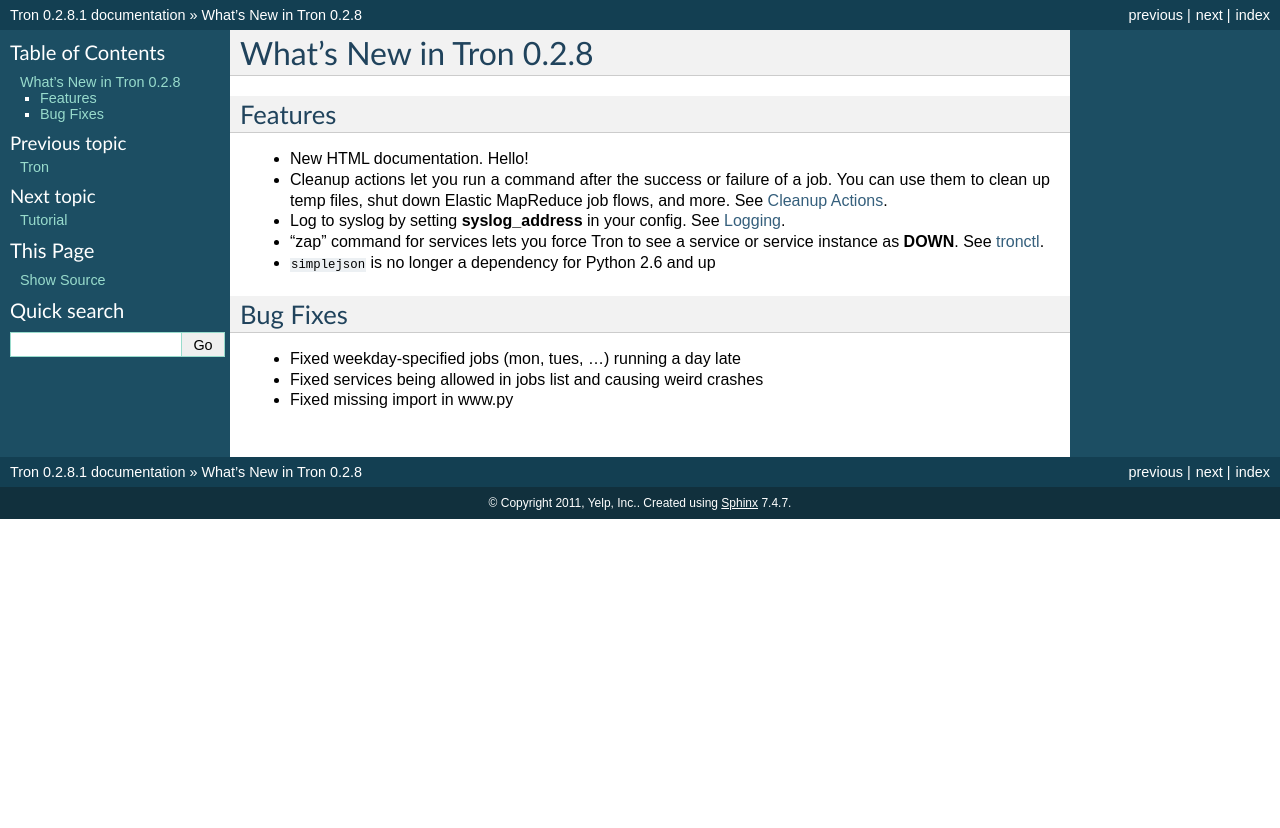
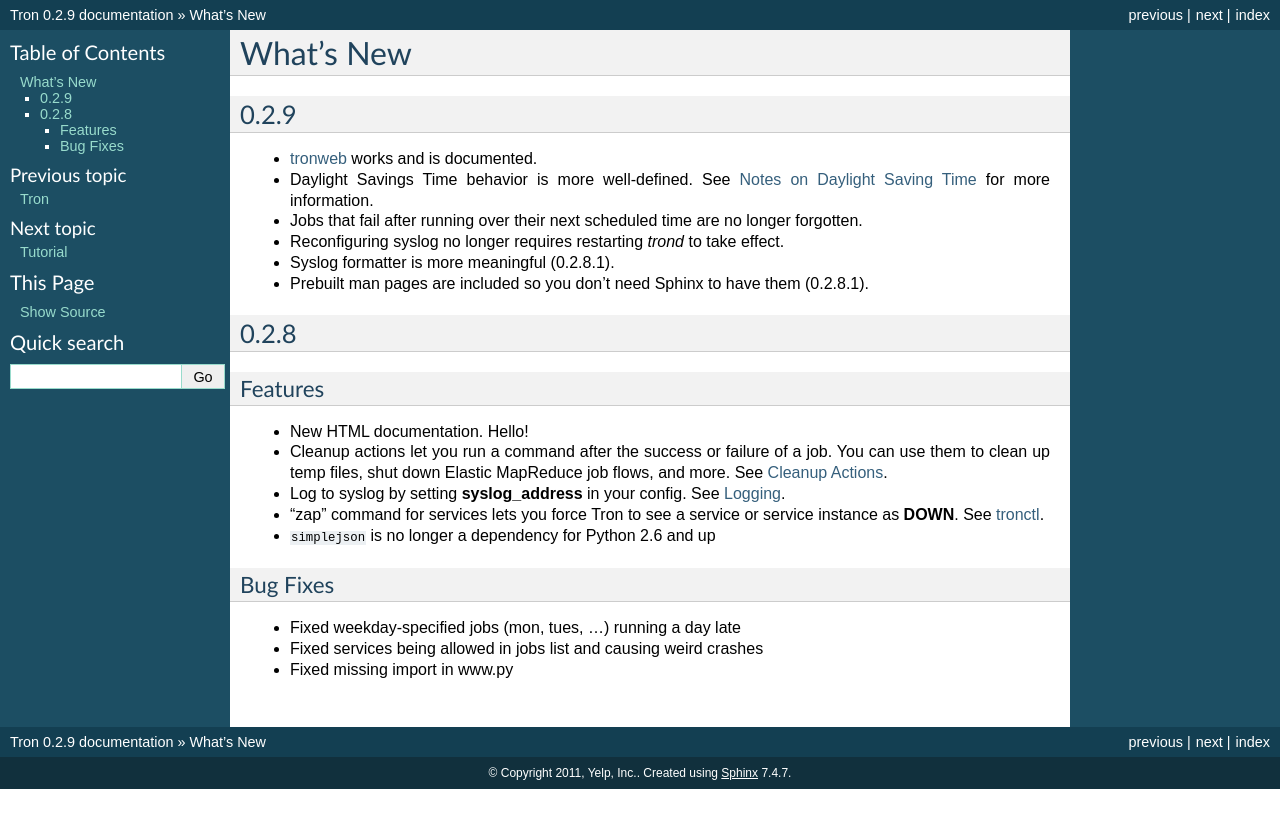
Before and after one commit to Yelp/Tron, a Sphinx documentation site: the page built from docs/whats-new.rst, in a window 1280 px wide. Shown: the top 828 px of the page. Built offline with Sphinx 7.4.7, drawn with Linux system fonts in a browser that asks for light colours.

Commit message:
Version information for 0.2.9

```diff
--- a/docs/tronweb.rst
+++ b/docs/tronweb.rst
@@ -1,3 +1,5 @@
+.. _tronweb:
+
 tronweb
 ========
 
--- a/docs/whats-new.rst
+++ b/docs/whats-new.rst
@@ -1,8 +1,24 @@
-What's New in Tron 0.2.8
-========================
+What's New
+==========
+
+0.2.9
+-----
+
+* :ref:`tronweb` works and is documented.
+* Daylight Savings Time behavior is more well-defined. See :ref:`dst_notes` for
+  more information.
+* Jobs that fail after running over their next scheduled time are no longer
+  forgotten.
+* Reconfiguring syslog no longer requires restarting `trond` to take effect.
+* Syslog formatter is more meaningful (0.2.8.1).
+* Prebuilt man pages are included so you don't need Sphinx to have them
+  (0.2.8.1).
+
+0.2.8
+-----
 
 Features
---------
+^^^^^^^^
 
 * New HTML documentation. Hello!
 * Cleanup actions let you run a command after the success or failure of a job.
@@ -15,7 +31,7 @@ Features
 * ``simplejson`` is no longer a dependency for Python 2.6 and up
 
 Bug Fixes
----------
+^^^^^^^^^
 
 * Fixed weekday-specified jobs (mon, tues, ...) running a day late
 * Fixed services being allowed in jobs list and causing weird crashes
--- a/tron/__init__.py
+++ b/tron/__init__.py
@@ -1,4 +1,4 @@
-__version_info__ = (0, 2, 8, 1)
+__version_info__ = (0, 2, 9)
 __version__ = ".".join("%s" % v for v in __version_info__)
 
 __author__ = 'Rhett Garber <rhettg@gmail.com>'
```
Also changed, not shown: 1 other file.
